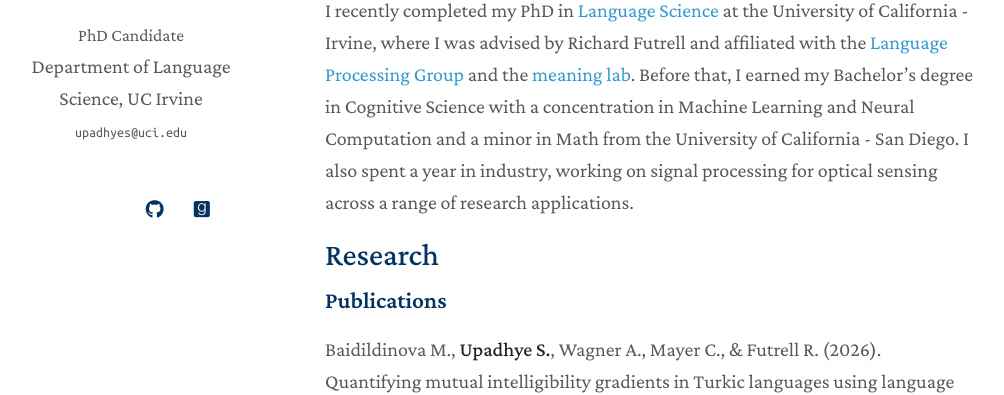
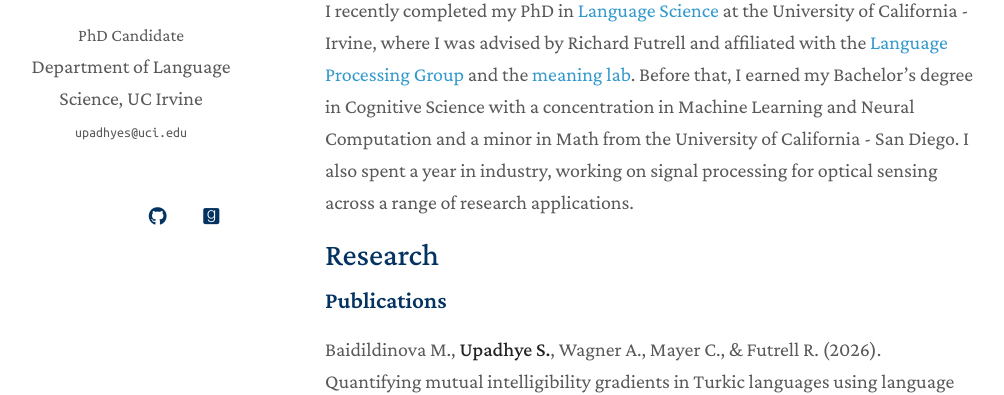
Before and after one commit to shiupadhye/shiupadhye.github.io, a Jekyll site: the page built from index.md, in a window 1280 px wide. Shown: the part 382-777 px from the top of the page, without its empty margins (145-1149 px from the left). Built offline with Jekyll 4.4.1, drawn with Linux system fonts in a browser that asks for light colours; a style sheet for code colours, icons or effects is not loaded.

Commit message:
Update minimal-light.scss

```diff
--- a/_sass/minimal-light.scss
+++ b/_sass/minimal-light.scss
@@ -4,8 +4,8 @@
 
 .social-icons a{
   display:inline-block;
-  height:2.4rem;
-  width:2.4rem;
+  height:2.8rem;
+  width:2.8rem;
   background-color:transparent;
   color:#043361!important;
   border-radius:100%;
```
